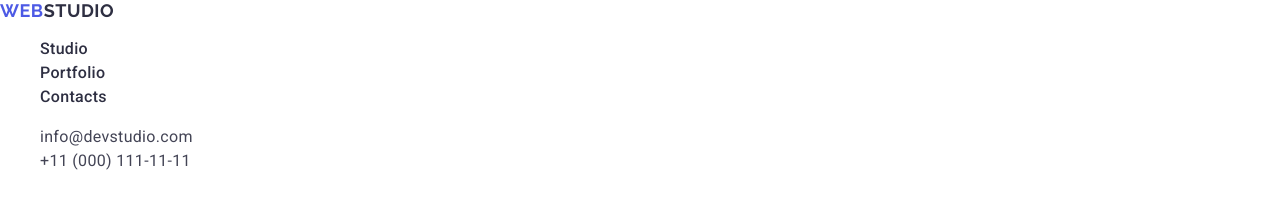
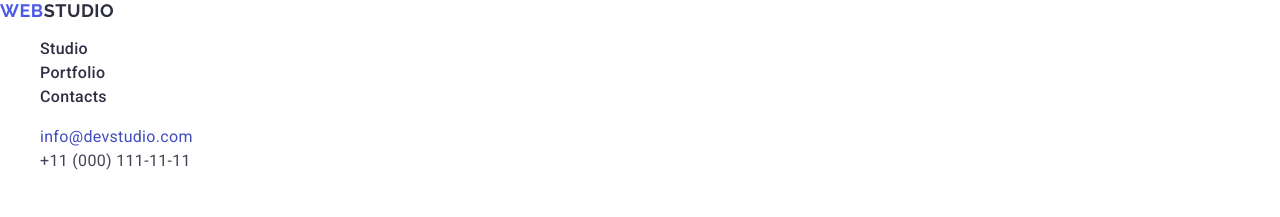
Before and after one commit to AnShatylo/goit-markup-hw-02, a plain HTML site: page index.html in a window 1280 px wide. In both pictures the pointer is over the link "info@devstudio.com". Shown: the top 217 px of the page. Drawn offline with nearby package versions, Linux system fonts and the light colour scheme.

Commit message:
Add-hover-focus-to-address

```diff
--- a/css/style.css
+++ b/css/style.css
@@ -111,6 +111,11 @@ ul {
 .contact .contact-list .contact-list-link {
     color: #434455;
 }
+
+.contact .contact-list .contact-list-link:hover, .contact .contact-list .contact-list-link:focus {
+    color: #404bbf;
+}
+
 /* END */
 
 
```
